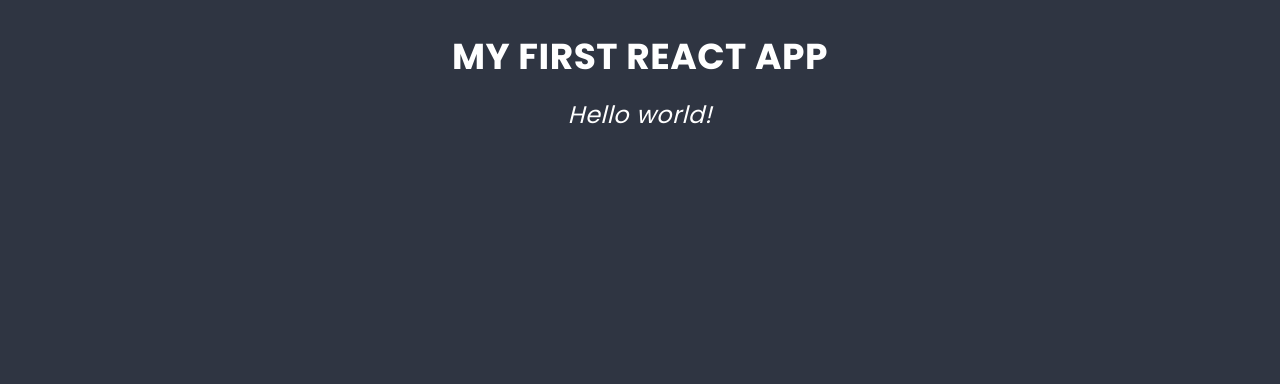
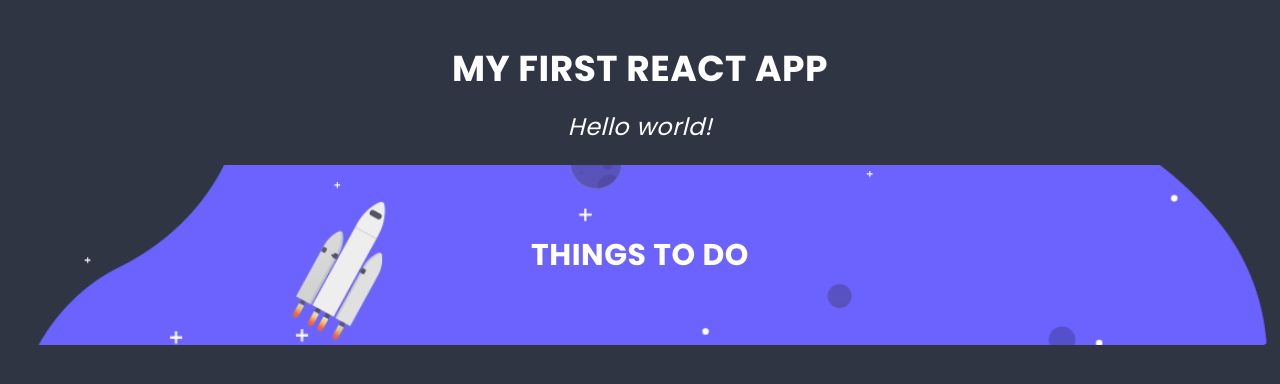
Before and after one commit to olszowskijacek/React--TO-DO-LIST, a React app: page / in a window 1280 px wide. Shown: the top 384 px of the page. Built offline with nearby package versions, Linux system fonts and the light colour scheme.

Commit message:
add LIST and HERO components

```diff
--- a/src/components/App/App.js
+++ b/src/components/App/App.js
@@ -1,12 +1,14 @@
 import React from 'react';
 import styles from './App.scss';
+import List from '../List/List.js';
 
 class App extends React.Component {
   render() {
     return (
-      <main className={styles.Component}>
+      <main className={styles.component}>
         <h1 className={styles.title}>My first React app</h1>
         <h2 className={styles.subtitle}>Hello world!</h2>
+        <List />
       </main>
     )
   }
--- /dev/null
+++ b/src/components/Hero/Hero.js
@@ -0,0 +1,11 @@
+import React from 'react';
+import styles from './Hero.scss';
+
+const Hero = () => (
+  <header className={styles.component}>
+      <h2 className={styles.title}>Things to do</h2>
+      <img className={styles.image} src="../src/images/space.png" alt="Space"></img>
+  </header>
+);
+
+export default Hero;
--- a/src/components/List/List.js
+++ b/src/components/List/List.js
@@ -0,0 +1,16 @@
+import React from 'react';
+import styles from './List.scss';
+import Hero from '../Hero/Hero.js';
+
+
+class List extends React.Component {
+  render() {
+    return (
+      <section className={styles.component}>
+        <Hero />
+      </section>
+    )
+  }
+}
+
+export default List;
```
Also changed, not shown: src/images/space.png (added).
